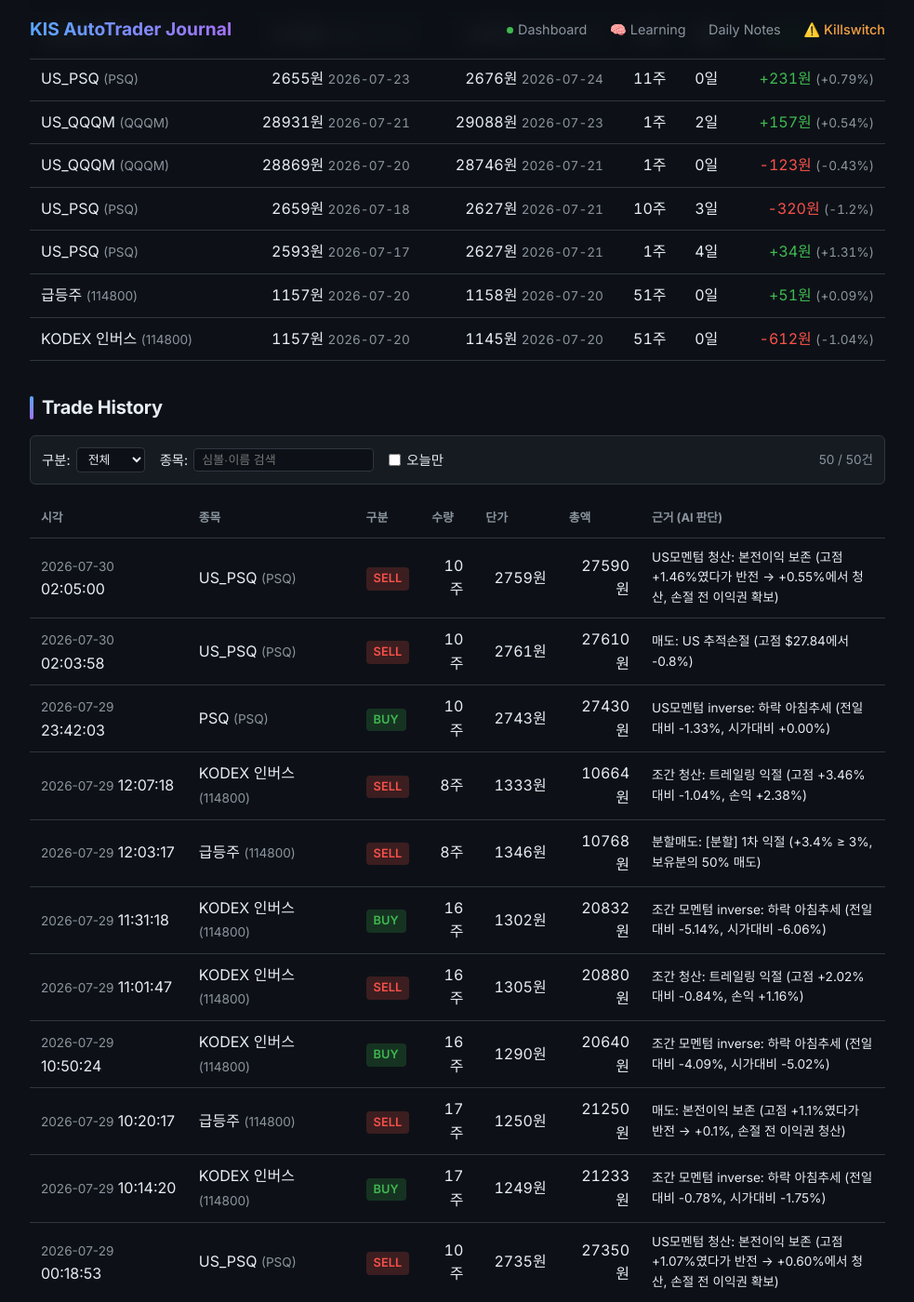
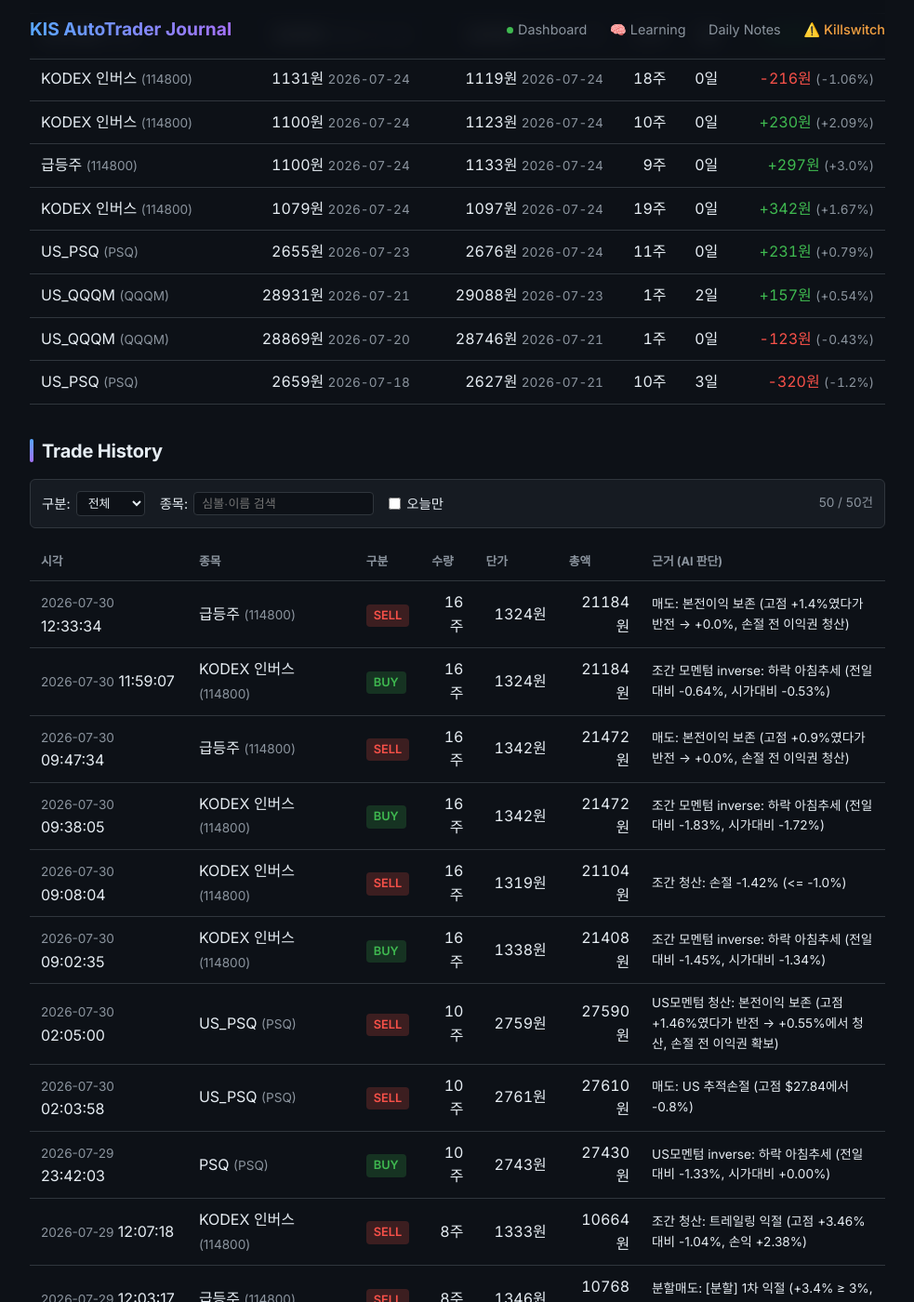
Before and after one commit to BudongJW/kis-trading-journal, a Jekyll site: the page built from index.html, in a window 1280 px wide and 1400 px high, scrolled down 4258 px. Shown: the whole window at 93% size, without its empty margins (148-1131 px from the left). Built offline with Jekyll 4.4.1, drawn with Linux system fonts in a browser that asks for light colours; nearby versions of some CDN libraries; some of the changed text lies outside the part shown.

Commit message:
auto: portfolio update 14:40

```diff
--- a/_data/portfolio.json
+++ b/_data/portfolio.json
@@ -1,7 +1,7 @@
 {
-  "updated_at": "2026-07-30T06:47:12.916690+09:00",
+  "updated_at": "2026-07-30T14:40:04.907917+09:00",
   "initial_capital": 500000,
-  "cash": 869250,
+  "cash": 823055,
   "holdings": [],
   "reconcile": {
     "matched": 0,
@@ -17,89 +17,17 @@
     "set_by": ""
   },
   "holdings_value": 0,
-  "total_value": 870034,
-  "total_pnl": -317,
-  "total_pnl_pct": -0.04,
-  "realized_pnl": -317,
+  "total_value": 823455,
+  "total_pnl": -621,
+  "total_pnl_pct": -0.08,
+  "realized_pnl": -621,
   "unrealized_pnl": 0,
-  "total_trades": 178,
-  "completed_trades": 98,
+  "total_trades": 184,
+  "completed_trades": 101,
   "winning_trades": 59,
-  "losing_trades": 37,
-  "win_rate": 60.2,
+  "losing_trades": 38,
+  "win_rate": 58.4,
   "trades": [
-    {
-      "timestamp": "2026-07-20T09:00:33",
-      "date": "2026-07-20",
-      "time": "09:00:33",
-      "symbol": "114800",
-      "name": "KODEX 인버스",
-      "side": "buy",
-      "qty": 50,
-      "price": 1161,
-      "amount": 58050,
-      "reason": "조간 모멘텀 inverse: 하락 아침추세 (전일대비 -4.78%, 시가대비 -0.45%)"
-    },
-    {
-      "timestamp": "2026-07-20T09:04:34",
-      "date": "2026-07-20",
-      "time": "09:04:34",
-      "symbol": "114800",
-      "name": "KODEX 인버스",
-      "side": "sell",
-      "qty": 50,
-      "price": 1147,
-      "amount": 57350,
-      "reason": "조간 청산: 손절 -1.21% (<= -1.0%)"
-    },
-    {
-      "timestamp": "2026-07-20T10:53:38",
-      "date": "2026-07-20",
-      "time": "10:53:38",
-      "symbol": "114800",
-      "name": "KODEX 인버스",
-      "side": "buy",
-      "qty": 51,
-      "price": 1157,
-      "amount": 59007,
-      "reason": "조간 모멘텀 inverse: 하락 아침추세 (전일대비 -4.42%, 시가대비 -0.06%)"
-    },
-    {
-      "timestamp": "2026-07-20T11:01:04",
-      "date": "2026-07-20",
-      "time": "11:01:04",
-      "symbol": "114800",
-      "name": "KODEX 인버스",
-      "side": "sell",
-      "qty": 51,
-      "price": 1145,
-      "amount": 58395,
-      "reason": "조간 청산: 손절 -1.04% (<= -1.0%)"
-    },
-    {
-      "timestamp": "2026-07-20T12:05:08",
-      "date": "2026-07-20",
-      "time": "12:05:08",
-      "symbol": "114800",
-      "name": "KODEX 인버스",
-      "side": "buy",
-      "qty": 51,
-      "price": 1157,
-      "amount": 59007,
-      "reason": "조간 모멘텀 inverse: 하락 아침추세 (전일대비 -4.40%, 시가대비 -0.05%)"
-    },
-    {
-      "timestamp": "2026-07-20T13:27:32",
-      "date": "2026-07-20",
-      "time": "13:27:32",
-      "symbol": "114800",
-      "name": "급등주",
-      "side": "sell",
-      "qty": 51,
-      "price": 1158,
-      "amount": 59058,
-      "reason": "매도: 본전이익 보존 (고점 +1.0%였다가 반전 → +0.1%, 손절 전 이익권 청산)"
-    },
     {
       "timestamp": "2026-07-20T23:39:22",
       "date": "2026-07-20",
@@ -627,51 +555,81 @@
       "price": 2759,
       "amount": 27590,
       "reason": "US모멘텀 청산: 본전이익 보존 (고점 +1.46%였다가 반전 → +0.55%에서 청산, 손절 전 이익권 확보)"
+    },
+    {
+      "timestamp": "2026-07-30T09:02:35",
+      "date": "2026-07-30",
+      "time": "09:02:35",
+      "symbol": "114800",
+      "name": "KODEX 인버스",
+      "side": "buy",
+      "qty": 16,
+      "price": 1338,
+      "amount": 21408,
+      "reason": "조간 모멘텀 inverse: 하락 아침추세 (전일대비 -1.45%, 시가대비 -1.34%)"
+    },
+    {
+      "timestamp": "2026-07-30T09:08:04",
+      "date": "2026-07-30",
+      "time": "09:08:04",
+      "symbol": "114800",
+      "name": "KODEX 인버스",
+      "side": "sell",
+      "qty": 16,
+      "price": 1319,
+      "amount": 21104,
+      "reason": "조간 청산: 손절 -1.42% (<= -1.0%)"
+    },
+    {
+      "timestamp": "2026-07-30T09:38:05",
+      "date": "2026-07-30",
+      "time": "09:38:05",
+      "symbol": "114800",
+      "name": "KODEX 인버스",
+      "side": "buy",
+      "qty": 16,
+      "price": 1342,
+      "amount": 21472,
+      "reason": "조간 모멘텀 inverse: 하락 아침추세 (전일대비 -1.83%, 시가대비 -1.72%)"
+    },
+    {
+      "timestamp": "2026-07-30T09:47:34",
+      "date": "2026-07-30",
+      "time": "09:47:34",
+      "symbol": "114800",
+      "name": "급등주",
+      "side": "sell",
+      "qty": 16,
+      "price": 1342,
+      "amount": 21472,
+      "reason": "매도: 본전이익 보존 (고점 +0.9%였다가 반전 → +0.0%, 손절 전 이익권 청산)"
+    },
+    {
+      "timestamp": "2026-07-30T11:59:07",
+      "date": "2026-07-30",
+      "time": "11:59:07",
+      "symbol": "114800",
+      "name": "KODEX 인버스",
+      "side": "buy",
+      "qty": 16,
+      "price": 1324,
+      "amount": 21184,
+      "reason": "조간 모멘텀 inverse: 하락 아침추세 (전일대비 -0.64%, 시가대비 -0.53%)"
+    },
+    {
+      "timestamp": "2026-07-30T12:33:34",
+      "date": "2026-07-30",
+      "time": "12:33:34",
+      "symbol": "114800",
+      "name": "급등주",
+      "side": "sell",
+      "qty": 16,
+      "price": 1324,
+      "amount": 21184,
+      "reason": "매도: 본전이익 보존 (고점 +1.4%였다가 반전 → +0.0%, 손절 전 이익권 청산)"
     }
   ],
   "realized": [
-    {
-      "symbol": "114800",
-      "name": "KODEX 인버스",
-      "buy_date": "2026-07-20",
-      "buy_time": "10:53:38",
-      "buy_price": 1157,
-      "sell_date": "2026-07-20",
-      "sell_time": "11:01:04",
-      "sell_price": 1145,
-      "qty": 51,
-      "pnl": -612,
-      "pnl_pct": -1.04,
-      "hold_days": 0
-    },
-    {
-      "symbol": "114800",
-      "name": "급등주",
-      "buy_date": "2026-07-20",
-      "buy_time": "12:05:08",
-      "buy_price": 1157,
-      "sell_date": "2026-07-20",
-      "sell_time": "13:27:32",
-      "sell_price": 1158,
-      "qty": 51,
-      "pnl": 51,
-      "pnl_pct": 0.09,
-      "hold_days": 0
-    },
-    {
-      "symbol": "PSQ",
-      "name": "US_PSQ",
-      "buy_date": "2026-07-17",
-      "buy_time": "00:00:59",
-      "buy_price": 2593,
-      "sell_date": "2026-07-21",
-      "sell_time": "01:01:18",
-      "sell_price": 2627,
-      "qty": 1,
-      "pnl": 34,
-      "pnl_pct": 1.31,
-      "hold_days": 4
-    },
     {
       "symbol": "PSQ",
       "name": "US_PSQ",
@@ -1049,21 +1007,63 @@
       "pnl": 144,
       "pnl_pct": 0.58,
       "hold_days": 0
+    },
+    {
+      "symbol": "114800",
+      "name": "KODEX 인버스",
+      "buy_date": "2026-07-30",
+      "buy_time": "09:02:35",
+      "buy_price": 1338,
+      "sell_date": "2026-07-30",
+      "sell_time": "09:08:04",
+      "sell_price": 1319,
+      "qty": 16,
+      "pnl": -304,
+      "pnl_pct": -1.42,
+      "hold_days": 0
+    },
+    {
+      "symbol": "114800",
+      "name": "급등주",
+      "buy_date": "2026-07-30",
+      "buy_time": "09:38:05",
+      "buy_price": 1342,
+      "sell_date": "2026-07-30",
+      "sell_time": "09:47:34",
+      "sell_price": 1342,
+      "qty": 16,
+      "pnl": 0,
+      "pnl_pct": 0.0,
+      "hold_days": 0
+    },
+    {
+      "symbol": "114800",
+      "name": "급등주",
+      "buy_date": "2026-07-30",
+      "buy_time": "11:59:07",
+      "buy_price": 1324,
+      "sell_date": "2026-07-30",
+      "sell_time": "12:33:34",
+      "sell_price": 1324,
+      "qty": 16,
+      "pnl": 0,
+      "pnl_pct": 0.0,
+      "hold_days": 0
     }
   ],
   "rejected_orders": [],
   "today_summary": {
     "date": "2026-07-30",
-    "buys": 0,
-    "sells": 2,
-    "completed_round_trips": 4,
-    "buy_notional": 0,
-    "sell_notional": 55200,
-    "fees": 138,
-    "taxes": 0,
-    "total_cost": 138,
-    "realized_pnl_gross": 615,
-    "realized_pnl_net": 477,
+    "buys": 3,
+    "sells": 5,
+    "completed_round_trips": 7,
+    "buy_notional": 64064,
+    "sell_notional": 118960,
+    "fees": 156,
+    "taxes": 147,
+    "total_cost": 303,
+    "realized_pnl_gross": 311,
+    "realized_pnl_net": 8,
     "best_trade": {
       "symbol": "PSQ",
       "name": "US_PSQ",
@@ -1071,29 +1071,40 @@
       "pnl_pct": 1.58
     },
     "worst_trade": {
-      "symbol": "PSQ",
-      "name": "US_PSQ",
-      "pnl": 41,
-      "pnl_pct": 1.51
+      "symbol": "114800",
+      "name": "KODEX 인버스",
+      "pnl": -304,
+      "pnl_pct": -1.42
     }
   },
   "costs": {
-    "total_fees": 6233,
-    "total_taxes": 22480,
-    "total_cost": 28713,
-    "realized_pnl_gross": -317,
-    "realized_pnl_net": -29030,
+    "total_fees": 6251,
+    "total_taxes": 22627,
+    "total_cost": 28878,
+    "realized_pnl_gross": -621,
+    "realized_pnl_net": -29499,
     "tax_exemption_remaining_krw": 2500000
   },
   "performance": {
     "sharpe_ratio": -0.0,
     "max_drawdown_pct": -100.0,
-    "profit_factor": 1.0,
+    "profit_factor": 0.99,
     "avg_win_pct": 1.61,
-    "avg_loss_pct": -1.71,
-    "total_return_pct": -0.06
+    "avg_loss_pct": -1.7,
+    "total_return_pct": -0.12
   },
-  "r_summary": {},
+  "r_summary": {
+    "total_trades": 2,
+    "avg_r": 0.0,
+    "median_r": 0.0,
+    "win_rate": 0.0,
+    "avg_win_r": 0,
+    "avg_loss_r": 0.0,
+    "expectancy_r": 0.0,
+    "best_r": 0.0,
+    "worst_r": 0.0,
+    "last_updated": "2026-07-30 12:33"
+  },
   "daily_history": [
     {
       "date": "2026-05-12",
@@ -1913,30 +1924,30 @@
     },
     {
       "date": "2026-07-30",
-      "total_value": 870034,
-      "cash": 869250,
-      "holdings_value": 0,
-      "day_pnl": 477,
-      "cumul_pnl": -317,
-      "realized_pnl": -317,
+      "total_value": 823455,
+      "cash": 823055,
+      "holdings_value": 0,
+      "day_pnl": 8,
+      "cumul_pnl": -621,
+      "realized_pnl": -621,
       "unrealized_pnl": 0,
-      "net_deposit": 370351,
+      "net_deposit": 324076,
       "regime": "sideways",
       "hmm_state": "bull",
-      "confidence": 0.12,
+      "confidence": 0.1,
       "k_value": 0.59
     }
   ],
   "market": {
     "regime": "sideways",
     "hmm_state": "bull",
-    "confidence": 0.12,
+    "confidence": 0.1,
     "volatility": "high",
     "vol_percentile": 98.0,
     "overnight_gap": {
-      "direction": "neutral",
-      "strength": 0.1,
-      "action": "normal"
+      "direction": "bearish",
+      "strength": 0.5,
+      "action": "reduce_size"
     },
     "strong_sectors": [
       "IT"
@@ -1981,9 +1992,9 @@
     ]
   },
   "risk": {
-    "kelly_f": 0.1485,
-    "drawdown_scale": 1.2,
-    "drawdown_reason": "3연속 수익 → 120% 확대",
+    "kelly_f": 0.1406,
+    "drawdown_scale": 0.5,
+    "drawdown_reason": "3연속 손실 → 50% 축소",
     "stop_type": "ATR×1.5 동적",
     "trailing_type": "ATR×2.0 활성 → ATR×1.0 이탈"
   },
@@ -1996,19 +2007,9 @@
   },
   "us_session": {
     "enabled": true,
-    "cash_usd": 564.023482,
-    "positions": 1,
-    "holdings": [
-      {
-        "symbol": "PSQ",
-        "qty": 1,
-        "buy_price": 27.4387,
-        "current_price": 27.91,
-        "pnl_pct": 1.72,
-        "exchange": "AMEX",
-        "asset_type": "us_long"
-      }
-    ],
+    "cash_usd": 565.899476,
+    "positions": 0,
+    "holdings": [],
     "max_positions": 3,
     "budget_pct": 0.4,
     "regime_linked": true,
@@ -2058,31 +2059,31 @@
       "hmm_confidence": 99.9,
       "volatility": "high",
       "vol_percentile": 98.0,
-      "market_confidence": 0.12,
+      "market_confidence": 0.1,
       "analyzed_at": "2026-07-29 09:15"
     },
     "overnight": {
-      "direction": "neutral",
-      "nasdaq_change": -0.22,
-      "sp500_change": 0.21,
-      "recommended_action": "normal"
+      "direction": "bearish",
+      "nasdaq_change": -1.75,
+      "sp500_change": -1.26,
+      "recommended_action": "reduce_size"
     },
     "strong_sectors": [
       "IT"
     ],
     "lgbm": {
       "accuracy": 77.8,
-      "auc": 0.9136,
-      "n_samples": 180,
-      "trained_at": "2026-07-29T18:44:57.169247",
+      "auc": 0.9043,
+      "n_samples": 177,
+      "trained_at": "2026-07-30T07:28:05.327312",
       "top_features": [
         {
           "name": "momentum_accel_3d",
-          "importance": 349.2
+          "importance": 349.6
         },
         {
           "name": "ma60_ratio",
-          "importance": 275.8
+          "importance": 277.2
         },
         {
           "name": "body_ratio",
@@ -2171,10 +2172,10 @@
     "game": {
       "level": 10,
       "title": "베테랑",
-      "xp": 29789,
-      "xp_in_level": 313,
+      "xp": 30674,
+      "xp_in_level": 1198,
       "xp_for_next": 12388,
-      "progress_pct": 2.5,
+      "progress_pct": 9.7,
       "achievements": [
         {
           "icon": "🎯",
@@ -2236,21 +2237,21 @@
         {
           "label": "승률",
           "icon": "📈",
-          "value": 60,
+          "value": 58,
           "suffix": "%",
-          "bar": 60
+          "bar": 58
         },
         {
           "label": "거래경험",
           "icon": "💼",
-          "value": 178,
+          "value": 184,
           "suffix": "건",
           "bar": null
         },
         {
           "label": "학습데이터",
           "icon": "📚",
-          "value": 180,
+          "value": 177,
           "suffix": "샘플",
           "bar": null
         }
@@ -2259,24 +2260,24 @@
     }
   },
   "day_plan": {
-    "stance": "CAUTIOUS",
+    "stance": "DEFENSIVE",
     "forced": false,
-    "auto_stance": "CAUTIOUS",
-    "stance_kr": "신중",
-    "budget_pct": 0.4,
-    "max_new_positions": 2,
-    "allow_long": true,
+    "auto_stance": "DEFENSIVE",
+    "stance_kr": "방어",
+    "budget_pct": 0.25,
+    "max_new_positions": 1,
+    "allow_long": false,
     "allow_inverse": true,
     "allow_leverage": false,
-    "size_mult": 0.6,
-    "k_effective": 0.64,
-    "allow_summary": "롱/인버스",
-    "briefing": "오늘 스탠스 신중(CAUTIOUS) · 레짐 CAUTION·신뢰도 12% · 美 오버나이트 neutral(-0.2%) · 고변동(98.0%ile) · 예산 40%·최대 2종목·허용 롱/인버스",
+    "size_mult": 0.4,
+    "k_effective": 0.69,
+    "allow_summary": "인버스",
+    "briefing": "오늘 스탠스 방어(DEFENSIVE) · 레짐 CAUTION·신뢰도 10% · 美 오버나이트 bearish(-1.8%) · 고변동(98.0%ile) · 예산 25%·최대 1종목·허용 인버스",
     "signals": {
       "regime": "CAUTION",
-      "confidence": 0.12,
-      "direction": "neutral",
-      "nasdaq_change": -0.22,
+      "confidence": 0.1,
+      "direction": "bearish",
+      "nasdaq_change": -1.75,
       "high_vol": true,
       "vol_percentile": 98.0,
       "rapid_level": "NONE"
--- a/state/trades.csv
+++ b/state/trades.csv
@@ -177,3 +177,9 @@
 2026-07-29T23:42:03,PSQ,PSQ,buy,10,2743,27430,0,"US모멘텀 inverse: 하락 아침추세 (전일대비 -1.33%, 시가대비 +0.00%)"
 2026-07-30T02:03:58,PSQ,US_PSQ,sell,10,2761,27610,0,매도: US 추적손절 (고점 $27.84에서 -0.8%)
 2026-07-30T02:05:00,PSQ,US_PSQ,sell,10,2759,27590,0,"US모멘텀 청산: 본전이익 보존 (고점 +1.46%였다가 반전 → +0.55%에서 청산, 손절 전 이익권 확보)"
+2026-07-30T09:02:35,114800,KODEX 인버스,buy,16,1338,21408,0,"조간 모멘텀 inverse: 하락 아침추세 (전일대비 -1.45%, 시가대비 -1.34%)"
+2026-07-30T09:08:04,114800,KODEX 인버스,sell,16,1319,21104,0,조간 청산: 손절 -1.42% (<= -1.0%)
+2026-07-30T09:38:05,114800,KODEX 인버스,buy,16,1342,21472,0,"조간 모멘텀 inverse: 하락 아침추세 (전일대비 -1.83%, 시가대비 -1.72%)"
+2026-07-30T09:47:34,114800,급등주,sell,16,1342,21472,0,"매도: 본전이익 보존 (고점 +0.9%였다가 반전 → +0.0%, 손절 전 이익권 청산)"
+2026-07-30T11:59:07,114800,KODEX 인버스,buy,16,1324,21184,0,"조간 모멘텀 inverse: 하락 아침추세 (전일대비 -0.64%, 시가대비 -0.53%)"
+2026-07-30T12:33:34,114800,급등주,sell,16,1324,21184,0,"매도: 본전이익 보존 (고점 +1.4%였다가 반전 → +0.0%, 손절 전 이익권 청산)"
```
